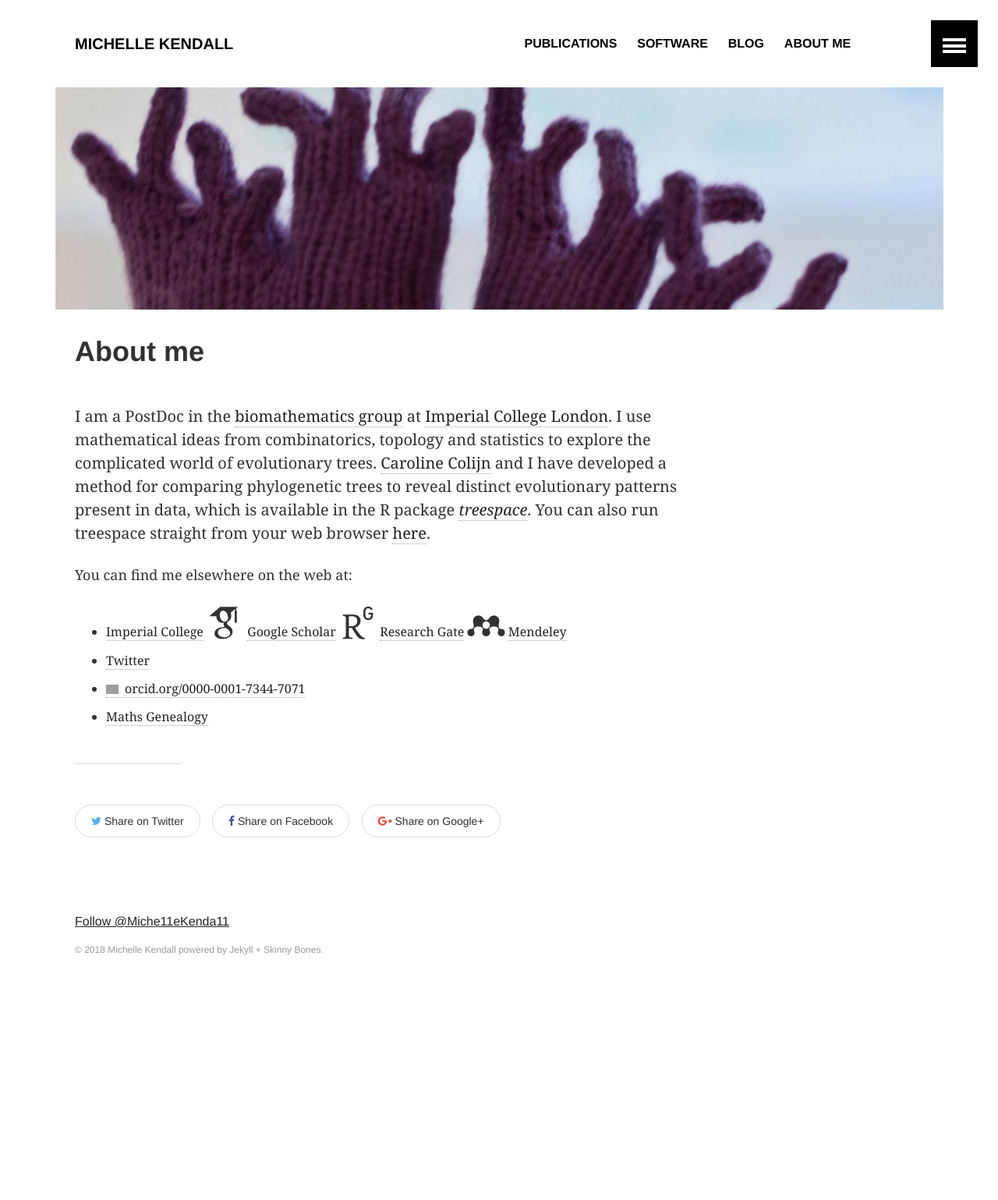
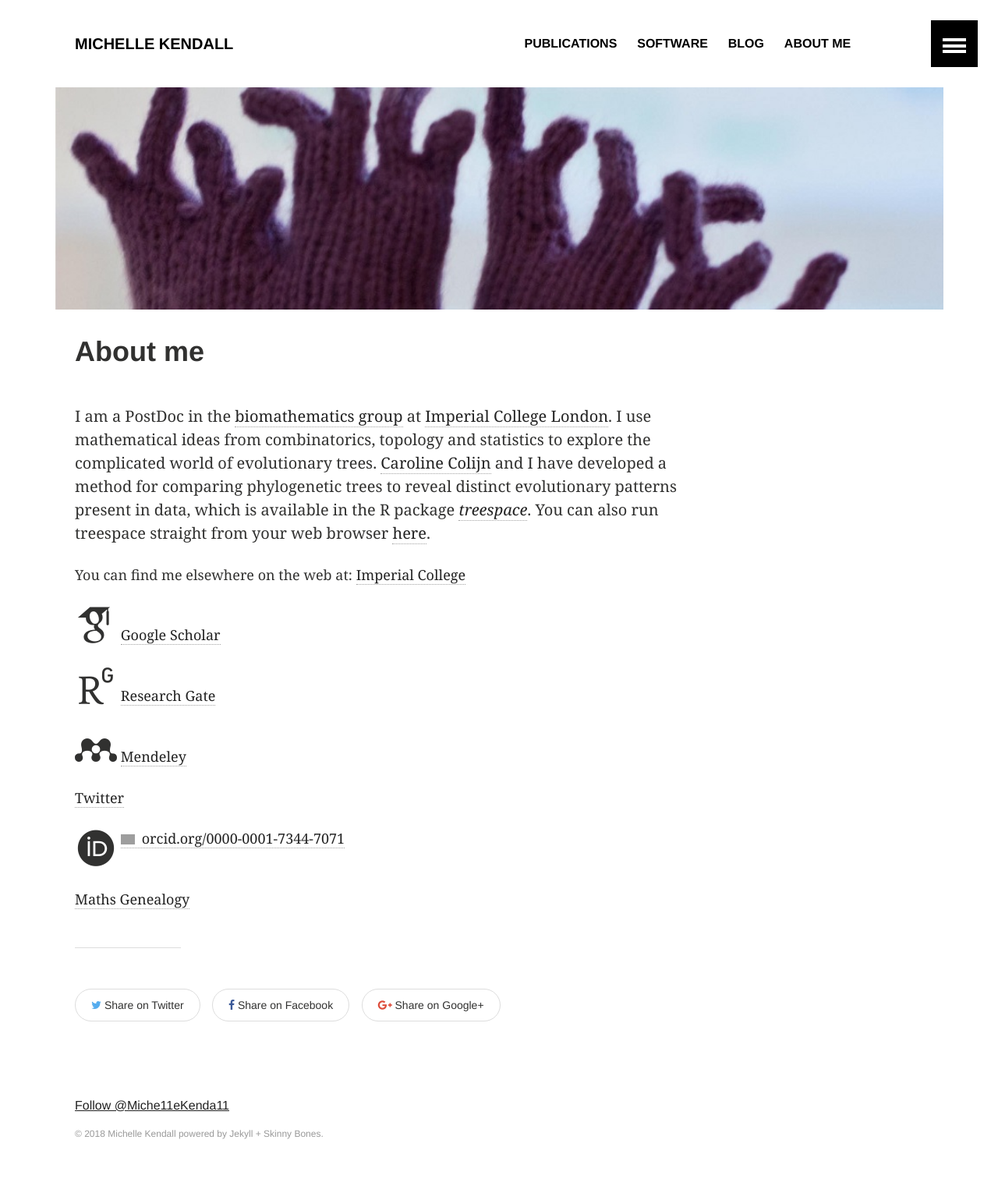
Before and after one commit to MichelleKendall/MichelleKendall.github.io, a Jekyll site: the page built from about.md, in a window 1280 px wide. Shown: the whole page at 78% size. Built offline with Jekyll 4.4.1, drawn with Linux system fonts in a browser that asks for light colours; some web fonts are replaced; comment, search, counter and statistics services are not loaded; before the commit the page ends 1303 px from its top, so only the background shows below that; grey boxes are pictures that could not be loaded.

Commit message:
Updating links

```diff
--- a/about.md
+++ b/about.md
@@ -12,10 +12,16 @@ I use mathematical ideas from combinatorics, topology and statistics to explore
 You can also run treespace straight from your web browser <a href="http://shiny.imperial-stats-experimental.co.uk/users/mlkendal/treespace/" target="_blank">here</a>.
 
 You can find me elsewhere on the web at:
-* <a href="http://www.imperial.ac.uk/people/m.kendall" target="_blank">Imperial College</a>
+<a href="http://www.imperial.ac.uk/people/m.kendall" target="_blank">Imperial College</a>
+
 <i class="ai ai-google-scholar ai-3x"></i> <a href="https://scholar.google.co.uk/citations?user=CAzbfakAAAAJ&hl=en" target="_blank">Google Scholar</a>
+
 <i class="ai ai-researchgate ai-3x"></i> <a href="https://www.researchgate.net/profile/Michelle_Kendall" target="_blank">Research Gate</a>
+
 <i class="ai ai-mendeley ai-3x"></i> <a href="https://www.mendeley.com/profiles/michelle-kendall1/" target="_blank">Mendeley</a>
-* <a href="https://twitter.com/Miche11eKenda11" target="_blank">Twitter</a>
-* <a href="https://orcid.org/0000-0001-7344-7071" target="orcid.widget" rel="noopener noreferrer" style="vertical-align:top;"><img src="https://orcid.org/sites/default/files/images/orcid_16x16.png" style="width:1em;margin-right:.5em;" alt="ORCID iD icon">orcid.org/0000-0001-7344-7071</a>
-* <a href="http://genealogy.math.ndsu.nodak.edu/id.php?id=181879" target="_blank">Maths Genealogy</a>
+
+<a href="https://twitter.com/Miche11eKenda11" target="_blank">Twitter</a>
+
+<i class="ai ai-orcid ai-3x"></i> <a href="https://orcid.org/0000-0001-7344-7071" target="orcid.widget" rel="noopener noreferrer" style="vertical-align:top;"><img src="https://orcid.org/sites/default/files/images/orcid_16x16.png" style="width:1em;margin-right:.5em;" alt="ORCID iD icon">orcid.org/0000-0001-7344-7071</a>
+
+<a href="http://genealogy.math.ndsu.nodak.edu/id.php?id=181879" target="_blank">Maths Genealogy</a>
```
